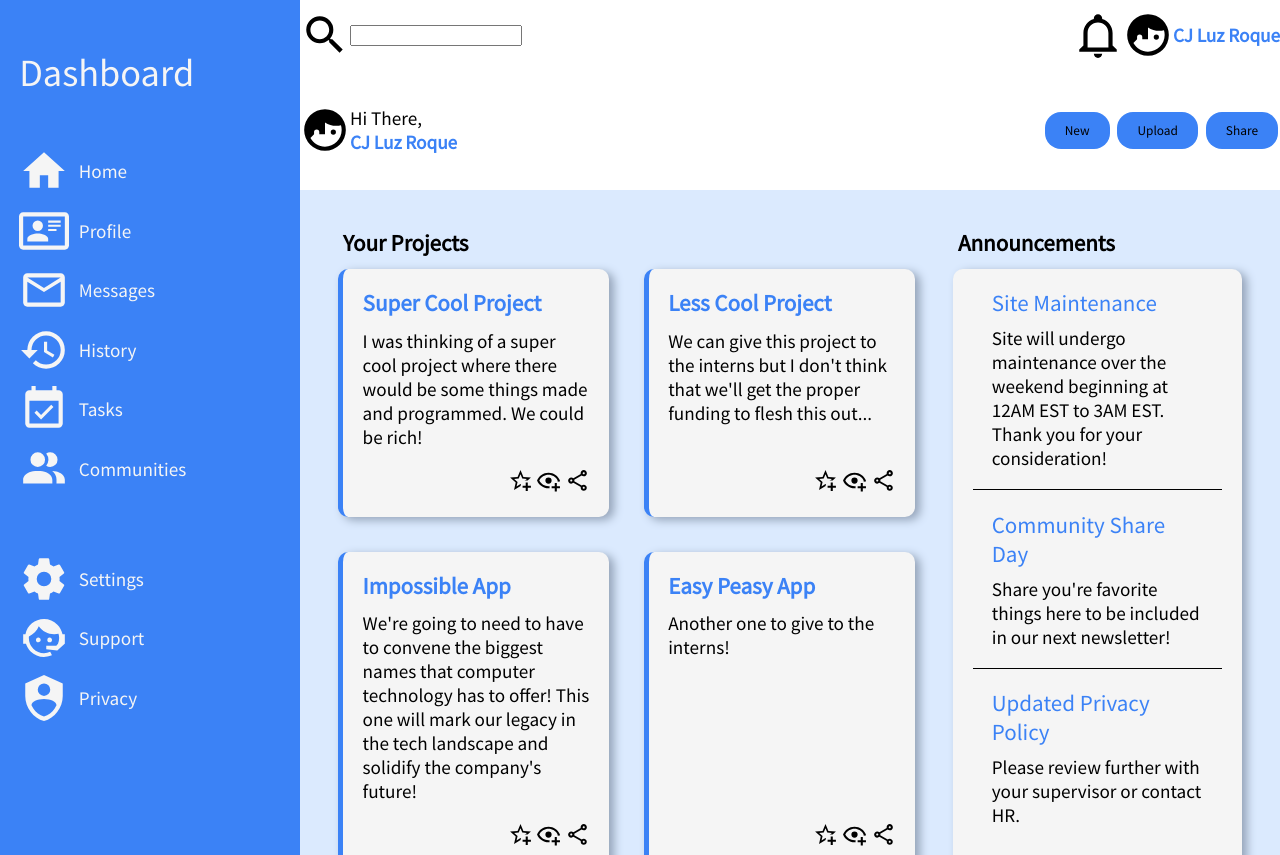
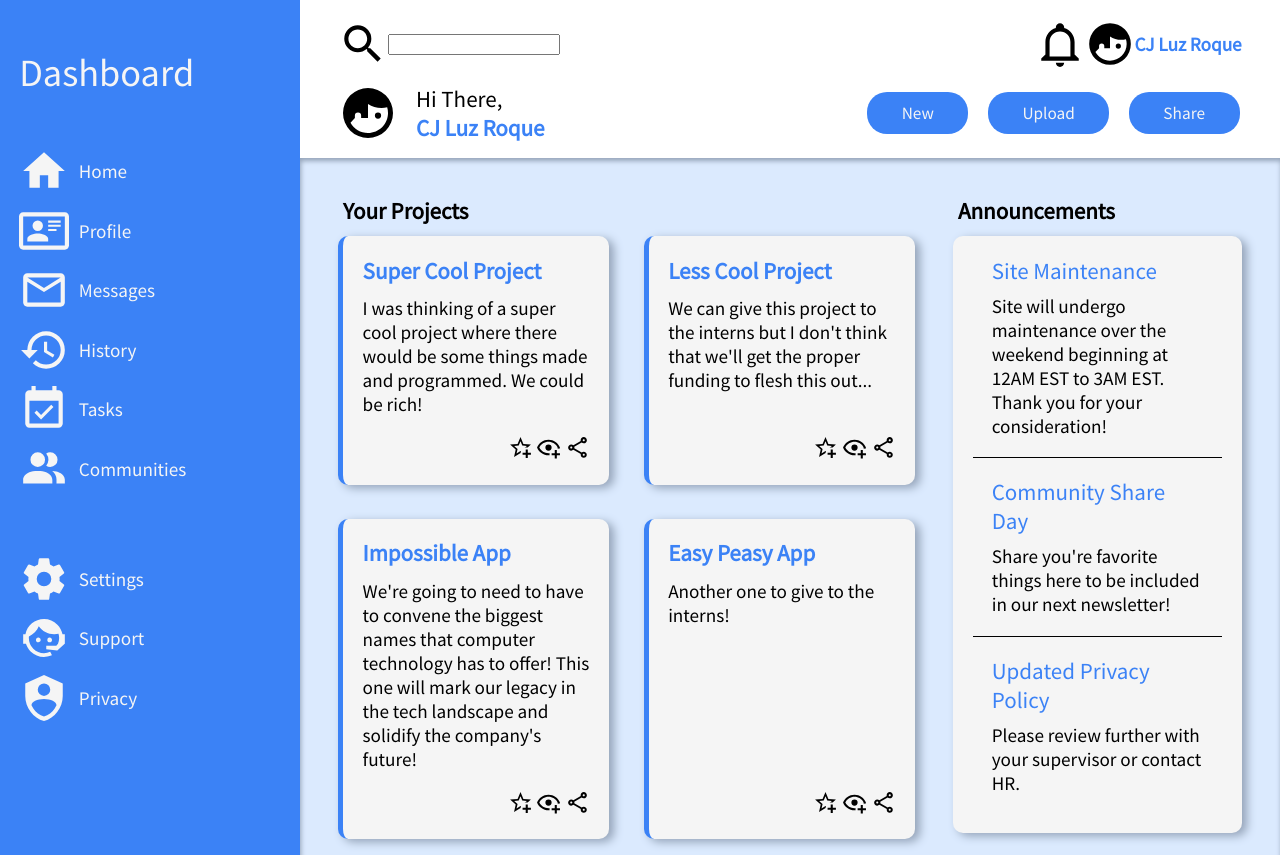
Before and after one commit to cjluzroque/dashboard, a plain HTML site: page index.html in a window 1280 px wide. Shown: the top 855 px of the page. Drawn offline with Linux system fonts and the light colour scheme.

Commit message:
Increase sizing for second area buttons and header and set spacing and margin for elements. Create top-area to contain the divs to allow for box-shadow

```diff
--- a/index.html
+++ b/index.html
@@ -55,6 +55,7 @@
             </div>
         </div>
         <div class="main-area">
+            <div class="top-area">
                 <div class="first-area">
                     <div class="searchbar">
                         <svg xmlns="http://www.w3.org/2000/svg" viewBox="0 0 24 24"><title>magnify</title><path d="M9.5,3A6.5,6.5 0 0,1 16,9.5C16,11.11 15.41,12.59 14.44,13.73L14.71,14H15.5L20.5,19L19,20.5L14,15.5V14.71L13.73,14.44C12.59,15.41 11.11,16 9.5,16A6.5,6.5 0 0,1 3,9.5A6.5,6.5 0 0,1 9.5,3M9.5,5C7,5 5,7 5,9.5C5,12 7,14 9.5,14C12,14 14,12 14,9.5C14,7 12,5 9.5,5Z" /></svg>
@@ -78,6 +79,7 @@
                         <button>New</button>
                         <button>Upload</button>
                         <button>Share</button>
+                    </div>
                 </div>
             </div>
             <div class="main-layout">
--- a/style.css
+++ b/style.css
@@ -65,10 +65,9 @@ svg {
     display: grid;
     grid-area: main-area;
     grid-template-columns: 1fr;
-    grid-template-rows: 70px 120px auto;
+    grid-template-rows: 1fr auto;
     grid-template-areas:
-        "first-area"
-        "second-area"
+        "top-area"
         "main-layout";
 }
 
@@ -88,8 +87,15 @@ svg {
     transition: transform 120ms linear;
 }
 
+.top-area {
+    grid-area: top-area;
+    display: flex;
+    flex-direction: column;
+    padding: 1em 2em;
+    gap: 1em;
+}
+
 .first-area {
-    grid-area: first-area;
     display: flex;
     align-items: center;
     justify-content: space-between;
@@ -106,37 +112,53 @@ svg {
 }
 
 .second-area {
-    grid-area: second-area;
     display: flex;
     align-items: center;
-    justify-content: space-between;
 }
 
 .header {
     display: flex;
     align-items: center;
+    justify-self: flex-start;
+    gap: 15px;
+    transform-origin: left center;
+    transform: scale(1.2);
+    width: 250px;
 }
 
 .buttons {
-    grid-area: buttons;
+    margin-left: auto;
+    display: flex;
+    gap: 0.8em;
 }
 
 button {
     background-color: var(--darkcolor);
+    font-size: 0.9em;
     border: none;
-    color: black;
-    padding: 10px 20px;
+    color: var(--lightcolor);
+    padding: 10px 2em;
     text-align: center;
     text-decoration: none;
     display: inline-block;
     margin: 4px 2px;
     cursor: pointer;
-    border-radius: 16px;
+    border-radius: 20px;
+    transition: background-color 50ms;
+    transform: transform 50ms;
+}
+
+button:hover {
+    background-color: var(--orange);
+    transition: background-color 50ms;
+    transform: scale(1.05);
+    transform: transform 50ms;
 }
 
 .main-layout {
     grid-area: main-layout;
     display: grid;
+    box-shadow: inset 1px 3px 5px #94a3b8;
     grid-template-columns: 2fr 1fr;
     grid-template-rows: 1fr 1fr;
     gap: 2em;
```
Lines whose indentation alone changed are shown as unchanged.
